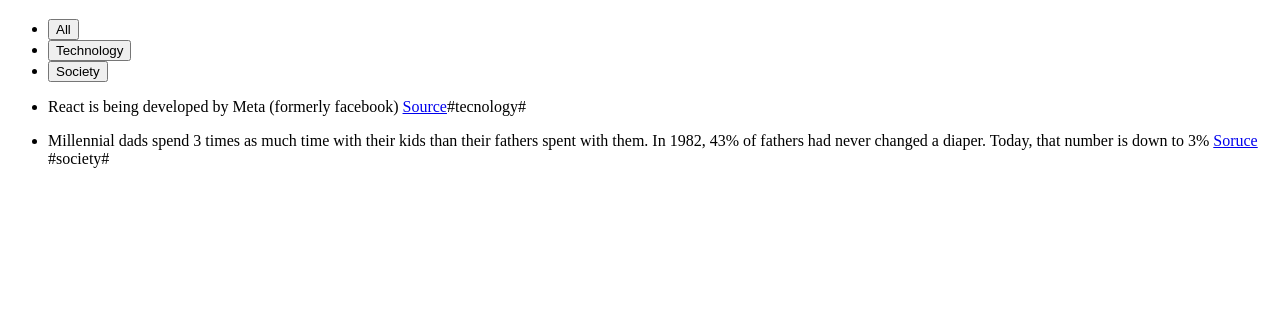
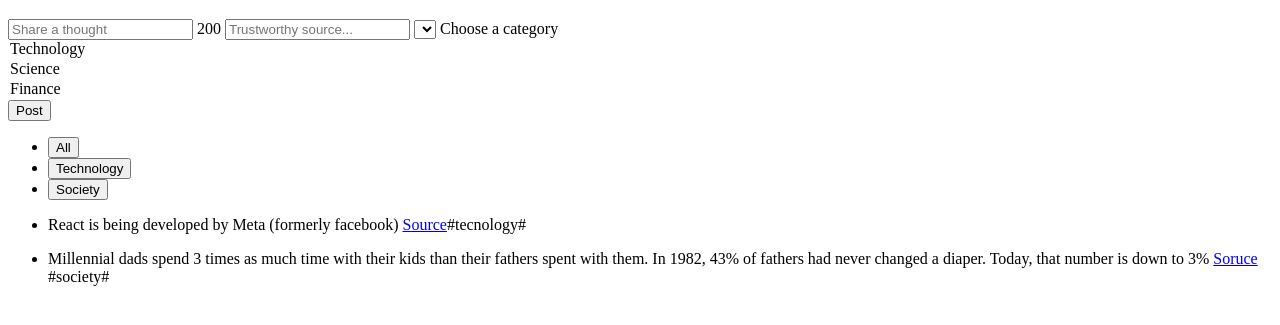
Before and after one commit to imgustavo/free4gossip, a plain HTML site: page index.html in a window 1280 px wide. Shown: the part 141-466 px from the top of the page. Drawn offline with Linux system fonts and the light colour scheme.

Commit message:
10 - Building the form

```diff
--- a/index.html
+++ b/index.html
@@ -10,6 +10,22 @@
       <img src="logo.png" alt="Free4Gosip Logo" height="68" width="68" />
       <h1>Free4Gosip</h1>
     </header>
+
+    <form action="">
+      <input type="text" placeholder="Share a thought" />
+      <span>200</span>
+      <input type="text" placeholder="Trustworthy source..." />
+      <select>
+        <select value="">
+          Choose a category
+        </select>
+        <option value="technology">Technology</option>
+        <option value="science">Science</option>
+        <option value="finance">Finance</option>
+      </select>
+      <button>Post</button>
+    </form>
+
     <main>
       <aside>
         <ul>
```
